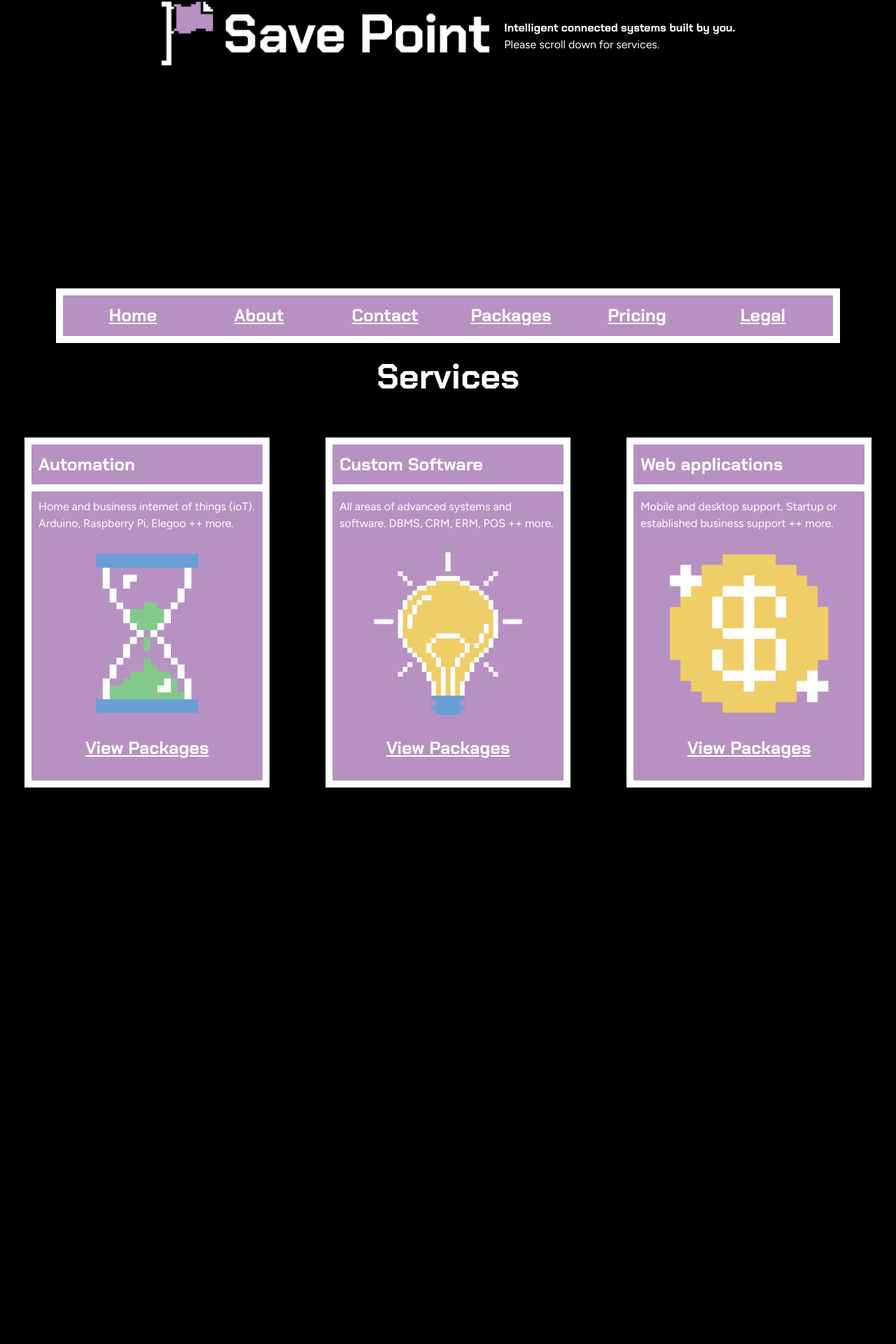
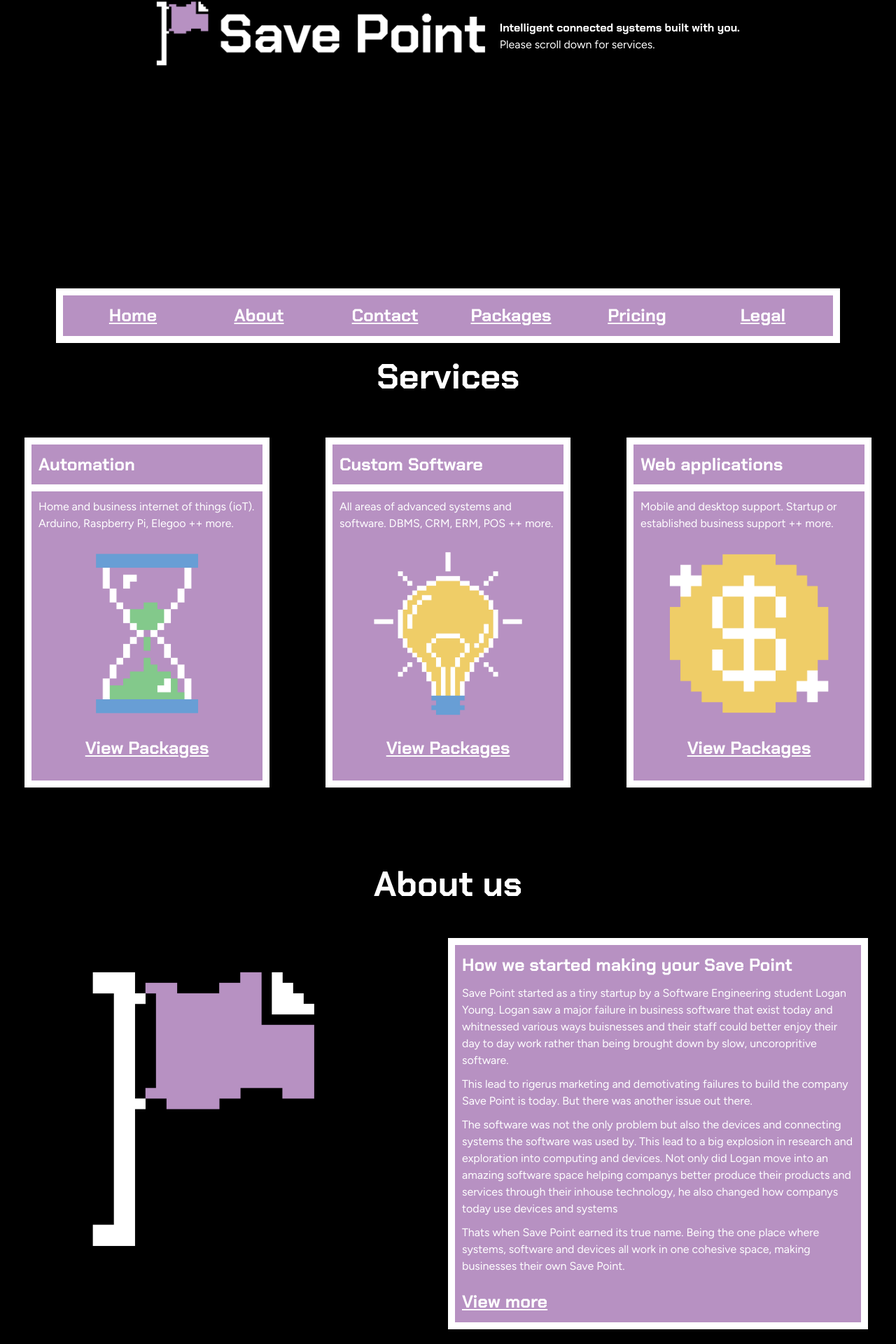
Before and after one commit to LoganShmogan/save-point, a Next.js app: page / in a window 1280 px wide. Shown: the part 298-2218 px from the top of the page at 70% size. Before the commit the page ends 1523 px from the top, so only its background shows below. Built offline with nearby package versions, Linux system fonts and the light colour scheme.

Commit message:
added about section to main page

```diff
--- a/app/error/page.tsx
+++ b/app/error/page.tsx
@@ -16,7 +16,7 @@ export default function Home() {
           />
         </div>
         <div className={styles.construct}>
-          <h1 className={styles.textMain}>Page is under contruction.</h1>
+          <h1 className={styles.textMain}>Page is under construction.</h1>
         </div>
       </div>
     </main>
--- a/app/page.module.css
+++ b/app/page.module.css
@@ -60,6 +60,10 @@
   font-family: var(--font-body);
 }
 
+.aboutBodyText p {
+	padding-bottom: 10px;
+}
+
 .aboutLink {
   padding-top: 10px;
   font-size: 25px;
--- a/app/page.tsx
+++ b/app/page.tsx
@@ -19,13 +19,13 @@ export default function Home() {
         </div>
         {/*Logo sub-headinhg*/}
         <div className={styles.logoSubHeading}>
-          <h1>Intelligent connected systems built by you.</h1>
+          <h1>Intelligent connected systems built with you.</h1>
           <h2>Please scroll down for services.</h2>
         </div>
       </div>
-		  <Navbar />
-		  <Service/>
-      {/*About section
+      <Navbar />
+      <Service />
+      {/*About section*/}
       <div className={styles.aboutLogo}>
         <div className={styles.aboutLogoText}>
           <h1>About us</h1>
@@ -42,13 +42,13 @@ export default function Home() {
         </div>
         <div className={styles.aboutCard}>
           <div className={styles.aboutHeader}>
-            <h1>Making your Save Point</h1>
-          </div>
-          <div className={styles.aboutSubheader}>
-            <h2>Hoursehold and business software ++ more.</h2>
+            <h1>How we started making your Save Point</h1>
           </div>
           <div className={styles.aboutBodyText}>
-            <p>paragraph</p>
+					  <p>Save Point started as a tiny startup by a Software Engineering student Logan Young. Logan saw a major failure in business software that exist today and whitnessed various ways buisnesses and their staff could better enjoy their day to day work rather than being brought down by slow, uncoropritive software.</p>
+					  <p>This lead to rigerus marketing and demotivating failures to build the company Save Point is today. But there was another issue out there.</p>
+					  <p>The software was not the only problem but also the devices and connecting systems the software was used by. This lead to a big explosion in research and exploration into computing and devices. Not only did Logan move into an amazing software space helping companys better produce their products and services through their inhouse technology, he also changed how companys today use devices and systems</p>
+					  <p>Thats when Save Point earned its true name. Being the one place where systems, software and devices all work in one cohesive space, making businesses their own Save Point.</p>
           </div>
           <div className={styles.aboutLink}>
             <Link href="/err">
@@ -56,9 +56,7 @@ export default function Home() {
             </Link>
           </div>
         </div>
-		  </div>
-
-				About section*/}
+      </div>
     </main>
   );
 }
```
